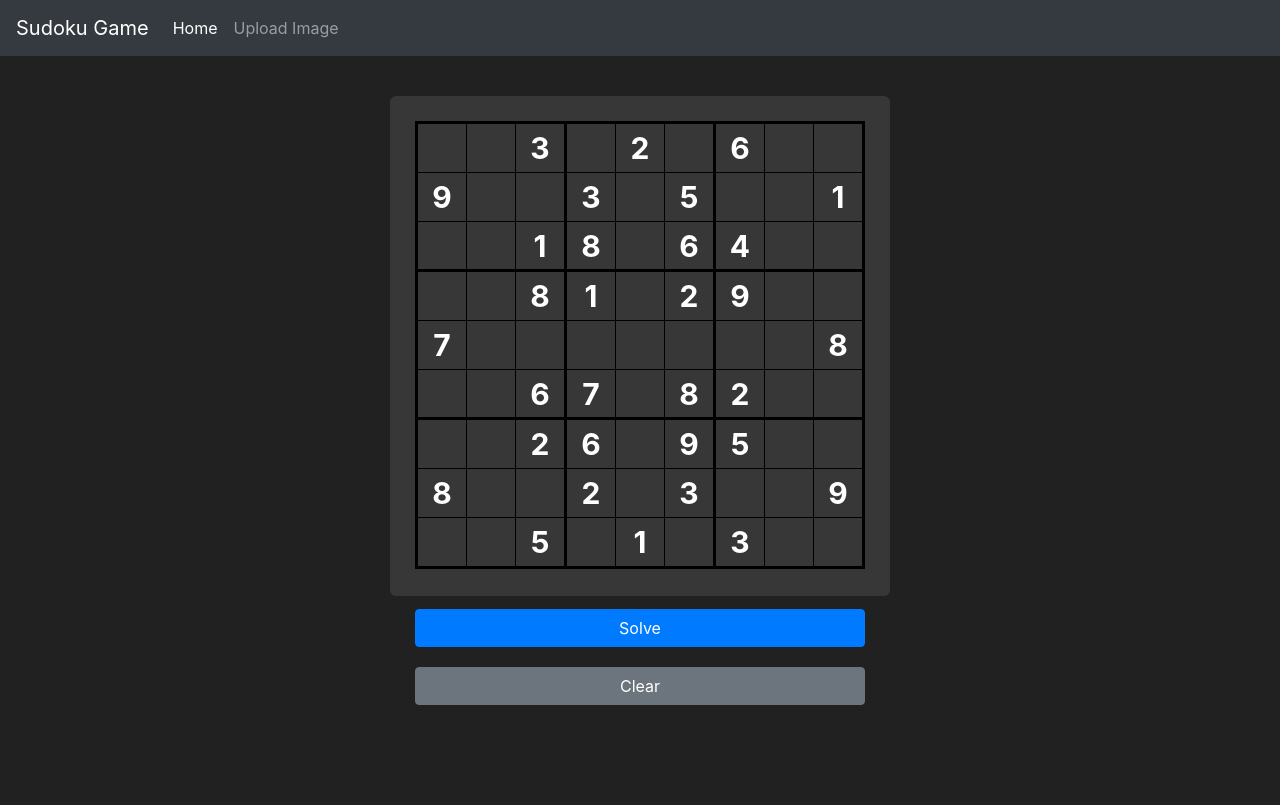
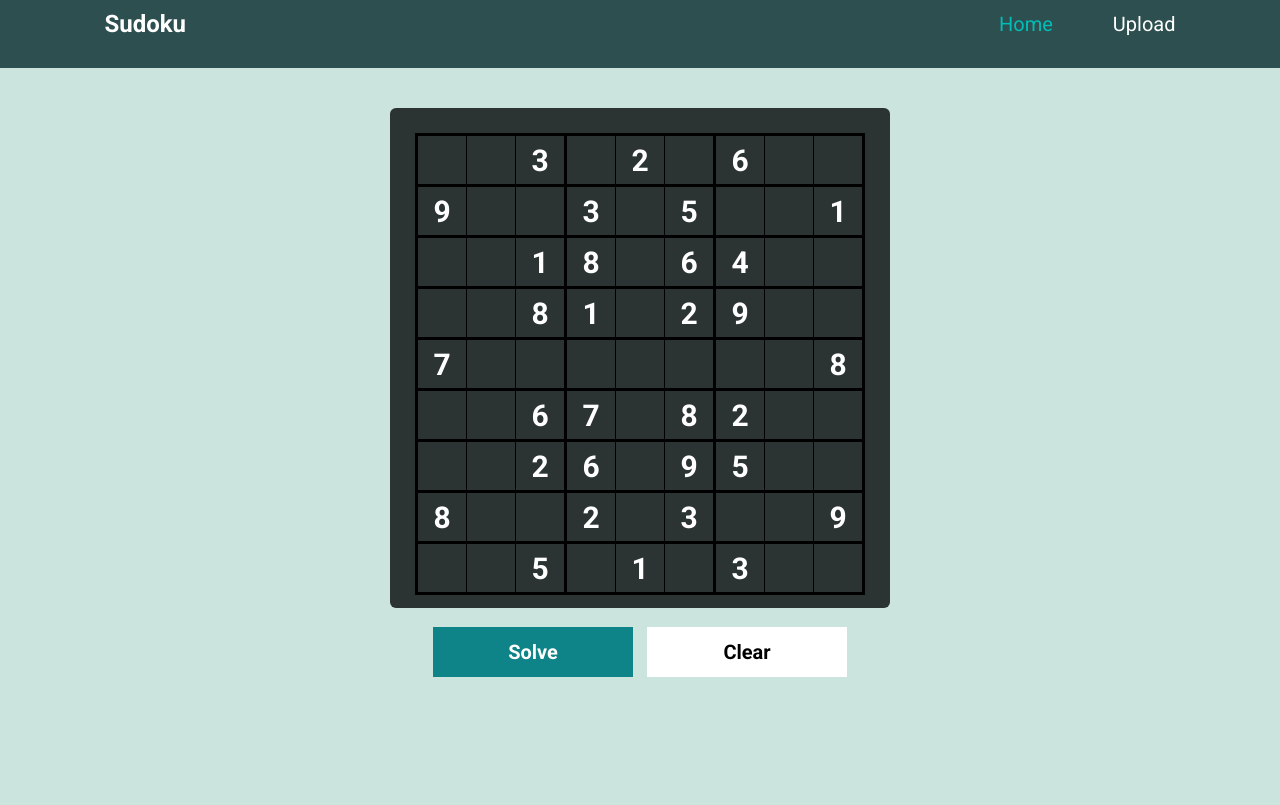
Before and after one commit to Dimri/sudoku-solver, a Flask app: page / in a window 1280 px wide. After the commit the page ends 677 px from the top, so only its background shows below. Run offline with Flask 2, Linux system fonts and the light colour scheme; some libraries are stand-ins or nearby versions.

Commit message:
changed theme

```diff
--- a/sudoku/static/styles/styles.css
+++ b/sudoku/static/styles/styles.css
@@ -1,100 +1,275 @@
+/* base.html */
+@import url("https://fonts.googleapis.com/css2?family=Roboto:ital,wght@0,400;0,500;0,700;1,300;1,400;1,500;1,700&display=swap");
+
+:root {
+  --nav-color: #2e4f4f;
+  --bg-color: #cbe4de;
+  --table-color: #2c3333;
+  --btn-color-1: #0e8388;
+  --btn-color-2: #fff;
+}
+
+* {
+  margin: 0;
+  padding: 0;
+  box-sizing: border-box;
+  font-family: "Roboto", sans-serif;
+}
+
 body {
-    background-color: #212121;
-    color: white
+  background-color: var(--bg-color);
+}
+
+a {
+  text-decoration: none;
+}
+
+.container {
+  background-color: var(--nav-color);
+  padding: 10px;
+}
+
+.navbar-container {
+  width: 85%;
+  margin: 0 auto;
+}
+
+.navbar {
+  display: flex;
+  justify-content: space-between;
+  align-items: center;
+}
+
+.navbar .navbar-logo a {
+  color: #fff;
+}
+
+.navbar-menu {
+  display: flex;
+  justify-content: center;
+  align-items: center;
+}
+
+#navbarMenus ul {
+  display: flex;
+  justify-content: center;
+  gap: 60px;
+  list-style: none;
+}
+
+#navbarMenus ul li a {
+  color: #fff;
+  font-size: 20px;
+  transition: all 0.3s;
+}
+
+#navbarMenus ul li a:hover {
+  color: #00bdb7;
+  transition: all 0.3s;
+}
+
+#navbarMenus ul li a.active {
+  color: #00bdb7;
+}
+
+/* toggler */
+
+#toggle {
+  width: 25px;
+  height: 25px;
+  cursor: pointer;
+  position: relative;
+  transition: 0.5s;
+  display: flex;
+  justify-content: center;
+  align-items: center;
+  display: none;
+  padding-top: 12px;
+}
+
+#toggle:before {
+  content: "";
+  position: absolute;
+  width: 100%;
+  height: 2px;
+  background-color: #fff;
+  transform: translateY(-9px);
+  box-shadow: 0 9px #fff;
+  transition: 0.2s;
+}
+
+#toggle:after {
+  content: "";
+  position: absolute;
+  width: 100%;
+  height: 2px;
+  background-color: #fff;
+  transform: translateY(9px);
+  transition: 0.2s;
+}
+
+/* function */
+#toggle.active:before {
+  transform: translateY(0px) rotate(45deg);
+  box-shadow: 0 0px #fff;
+  transition: 0.2s;
+}
+
+#toggle.active:after {
+  transform: translateY(0px) rotate(-45deg);
+  box-shadow: 0 0px #fff;
+  transition: 0.2s;
+}
+
+@media (max-width: 767px) {
+  .navbar-container {
+    width: 100%;
+  }
+
+  .container-body {
+    width: 100%;
+    padding: 10px;
+  }
+
+  #toggle {
+    display: block;
+  }
+
+  #navbarMenus {
+    border-top: 1px solid rgba(255, 255, 255, 0.1);
+    position: absolute;
+    top: 47px;
+    left: 0;
+    width: 100%;
+    background-color: #203232;
+    max-height: 0px;
+    transition: 0.3s;
+    overflow: hidden;
+  }
+
+  #navbarMenus ul {
+    flex-direction: column;
+    text-align: center;
+    padding: 40px 0;
+    font-size: 30px;
+    gap: 10px;
+  }
+
+  #navbarMenus ul li {
+    display: inline-block;
+  }
+
+  /* function nav */
+  #navbarMenus.active {
+    max-height: 22em;
+    transition: 0.3s;
+    box-shadow: 0vh 50vh 0 50vh rgba(0, 0, 0, 0.548);
+  }
+}
+
+/* index.html */
+table {
+  border-collapse: collapse;
+}
+colgroup,
+tbody {
+  border: solid medium;
+  border-color: black;
+}
+td {
+  border: solid thin;
+  border-color: black;
+  height: 1.2em;
+  width: 1.2em;
+  text-align: center;
+  padding: 0;
 }
 
 .center {
-    margin: auto;
-    width: 50%;
+  margin: auto;
+  width: 50%;
 }
 
-.container {
-    position : relative;
+.game-container {
+  position: relative;
+  box-sizing: border-box;
 
-    width    : 530px;
-    margin   : 0 auto;
-  }
+  height: 500px;
+  width: 500px;
+  margin-top: 40px;
+  padding: 15px;
 
-  .heading:after {
-    content : "";
-
-    display : block;
-    clear   : both;
-  }
-
-  h1.title {
-    position    : relative;
-    display     : block;
-    float       : left;
-
-    width       : 100%;
-    margin      : auto;
-
-    font-size   : 60px;
-    font-weight : bold;
-    text-align  : center;
-  }
-
-table { border-collapse: collapse;}
-colgroup, tbody { border: solid medium; border-color : black; }
-td { border: solid thin; border-color: black; height: 1.2em; width: 1.2em; text-align: center; padding: 0; }
-
-.game-container {
-    position      : relative;
-    box-sizing    : border-box;
-
-    height        : 500px;
-    width         : 500px;
-    margin-top    : 40px;
-    padding       : 15px;
-
-    cursor        : default;
-    background    : #373737;
-    border-radius : 6px;
+  cursor: default;
+  background: var(--table-color);
+  border-radius: 6px;
 }
 
 .grid-container {
-    position : absolute;
-    margin : 10px ;
-    z-index  : 0;
+  position: absolute;
+  margin: 10px;
+  z-index: 0;
 }
 
 .green {
-  background-color : #2F894D !important;
+  background-color: #2f894d !important;
 }
 
-input[type=text]{
-    height           : 48px;
-    width            : 48px;
-    padding          : 0;
+input[type="text"] {
+  height: 48px;
+  width: 48px;
+  padding: 0;
 
-    background-color : transparent;
-    font-size        : 30px;
-    color            : white;
-    text-align       : center;
-    border           : 0;
-    border-radius    : 2px;
-    outline          : none;
+  background-color: transparent;
+  font-size: 30px;
+  color: white;
+  text-align: center;
+  border: 0;
+  border-radius: 2px;
+  outline: none;
 
-    font-weight      : bold;
-    -moz-appearance  : textfield;
+  font-weight: bold;
+  -moz-appearance: textfield;
 }
 
-.not-filled{
-    color: yellow !important;
+.not-filled {
+  color: yellow !important;
 }
 
 .button-container {
-position      : relative;
-
-margin-top    : 40px;
-margin-bottom : 100px;
+  margin: 2em auto;
+  text-align: center;
 }
 
-.button-container > * {
-margin-bottom : 20px;
+#solve-btn {
+  width: 200px;
+  height: 50px;
+  background: var(--btn-color-1);
+  font-size: 20px;
+  font-weight: bold;
+  border: 0;
+  display: inline-block;
+  margin-right: 10px;
+  color: #fff;
+}
+#solve-btn:hover {
+  cursor: pointer;
+  background: ;
 }
 
+#clear-btn {
+  width: 200px;
+  height: 50px;
+  background: var(--btn-color-2);
+  border: 0;
+  font-size: 20px;
+  font-weight: bold;
+  display: inline-block;
+  color: #000;
+}
+
+#clear-btn:hover {
+  cursor: pointer;
+}
 .center-img {
   min-height: 100px;
   max-height: 500px;
--- a/sudoku/templates/base.html
+++ b/sudoku/templates/base.html
@@ -7,13 +7,6 @@
       name="viewport"
       content="width=device-width, initial-scale=1, shrink-to-fit=no"
     />
-    <!-- Bootstrap CSS -->
-    <link
-      rel="stylesheet"
-      href="https://cdn.jsdelivr.net/npm/bootstrap@4.5.3/dist/css/bootstrap.min.css"
-      integrity="sha384-TX8t27EcRE3e/ihU7zmQxVncDAy5uIKz4rEkgIXeMed4M0jlfIDPvg6uqKI2xXr2"
-      crossorigin="anonymous"
-    />
     <link
       rel="stylesheet"
       type="text/css"
@@ -22,54 +15,48 @@
     <title>{% block title %} {% endblock %}</title>
   </head>
   <body>
-    <nav class="navbar navbar-expand-lg navbar-dark bg-dark">
-      <a class="navbar-brand" href="#">Sudoku Game</a>
-      <button
-        class="navbar-toggler"
-        type="button"
-        data-toggle="collapse"
-        data-target="#navbarNavDropdown"
-        aria-controls="navbarNavDropdown"
-        aria-expanded="false"
-        aria-label="Toggle navigation"
-      >
-        <span class="navbar-toggler-icon"></span>
-      </button>
-      <div class="collapse navbar-collapse" id="navbarNavDropdown">
-        <ul class="navbar-nav">
-          <li class="nav-item active">
-            <a class="nav-link" href="{{ url_for('home_page') }}">Home</a>
+    <div class="container">
+      <div class="navbar-container">
+        <nav class="navbar">
+          <h1 class="navbar-logo">
+            <a href="{{ url_for('home_page') }}">Sudoku</a>
+          </h1>
+
+          <div class="navbar-menu">
+            <div id="navbarMenus">
+              <ul id="navBody">
+                <li class="navList">
+                  <a href="{{ url_for('home_page') }}" class="active">Home</a>
                 </li>
-          <li class="nav-item">
-            <a class="nav-link" href="{{ url_for('upload_page') }} "
-              >Upload Image</a
-            >
+                <li class="navList">
+                  <a href="{{ url_for('upload_page') }}">Upload</a>
                 </li>
               </ul>
             </div>
+          </div>
+          <div id="toggle"></div>
         </nav>
+      </div>
+    </div>
     <div class="container">
-      <!-- <div class="heading">
-        <h1 class="title">Sudoku Game</h1>
-      </div> -->
       {% with messages = get_flashed_messages(with_categories=true) %} {% if
       messages %} {% for category, message in messages %}
-      <div class="alert alert-{{ category }}">
+      <div id="flash" class="alert {{ category }}">
+        <div class="close-button">
           <button
             type="button"
-          class="m1-2 mb-1 close"
+            class="close"
             data-dismiss="alert"
             aria-label="Close"
           >
             <span aria-hidden="true">&times;</span>
           </button>
+        </div>
         {{ message }}
       </div>
       {% endfor %} {% endif %} {% endwith %}
     </div>
-
     {% block content %} {% endblock %}
-
     <!-- Optional JavaScript -->
     <!-- jQuery first, then Popper.js, then Bootstrap JS -->
     <script
--- /dev/null
+++ b/sudoku/templates/buttons.html
@@ -0,0 +1,4 @@
+<div class="button-container">
+  <input id="solve-btn" name="solve-btn" type="submit" value="Solve" />
+  <input id="clear-btn" name="clear-btn" type="submit" value="Clear" />
+</div>
--- a/sudoku/templates/index.html
+++ b/sudoku/templates/index.html
@@ -1,40 +1,60 @@
-{% extends 'base.html' %}
-
-{% block title %}
-    Sudoku
-{% endblock %}
-
-
-{% block content %}
+{% extends 'base.html' %} {% block title %} Sudoku {% endblock %} {% block
+content %}
 <div class="game-container center">
   <div class="grid-container">
-        <form action="{{ url_for('solution_page') }}" method="post" name="sudoku-input">
+    <form
+      action="{{ url_for('solution_page') }}"
+      method="post"
+      name="sudoku-input"
+    >
       <table>
-                    <colgroup><col><col><col></colgroup>
-                    <colgroup><col><col><col></colgroup>
-                    <colgroup><col><col><col></colgroup>
+        <colgroup>
+          <col />
+          <col />
+          <col />
+        </colgroup>
+        <colgroup>
+          <col />
+          <col />
+          <col />
+        </colgroup>
+        <colgroup>
+          <col />
+          <col />
+          <col />
+        </colgroup>
         {% for i in range(9) %}
         <tr>
           {% if i % 3 == 0 %}
           <tbody>
-                    {% endif %}
-                        {% for j in range(9) %}
+            {% endif %} {% for j in range(9) %}
             <td>
               {% if board[i][j] != '0' %}
-                            <input type="text" disabled="disabled" maxlength="1" name="cell-{{ i * 9 + j }}" autocomplete="off"
-                                value = "{{ board[i][j] }}">
+              <input
+                type="text"
+                disabled="disabled"
+                maxlength="1"
+                name="cell-{{ i * 9 + j }}"
+                autocomplete="off"
+                value="{{ board[i][j] }}"
+              />
               {% else %}
-                            <input type="text" class="not-filled" maxlength="1" name="cell-{{ i * 9 + j }}" autocomplete="off">
+              <input
+                type="text"
+                class="not-filled"
+                maxlength="1"
+                name="cell-{{ i * 9 + j }}"
+                autocomplete="off"
+              />
               {% endif %}
             </td>
             {% endfor %}
+          </tbody>
         </tr>
+
         {% endfor %}
       </table>
-            <div class="button-container">
-                <input name="solve-btn" type="submit" value="Solve" class="btn btn-primary btn-block">
-                <input name="clear-btn" type="submit" value="Clear" class="btn btn-secondary btn-block">
-            </div>
+      {% include 'buttons.html' %}
     </form>
   </div>
 </div>
--- a/sudoku/views.py
+++ b/sudoku/views.py
@@ -40,7 +40,6 @@ def solution_page():
 
     # pressed 'clear'
     elif "clear-btn" in data:
-        print("clear button pressed")
         return redirect(url_for("home_page"))
 
 
@@ -102,6 +101,7 @@ def solve(data):
     if is_empty(data):
         S = Sudoku(stringit(PUZZLE))
         S.solve()
+        flash(f"Solved!!", category="success")
         return render_template("solved.html", board=S.board, vals=S.solvals)
 
     # if data is not empty
```
Also changed, not shown: other parts of sudoku/static/styles/styles.css (+38 -0 lines), sudoku/templates/solved.html (+43 -22 lines). Lines whose indentation alone changed are shown as unchanged.
